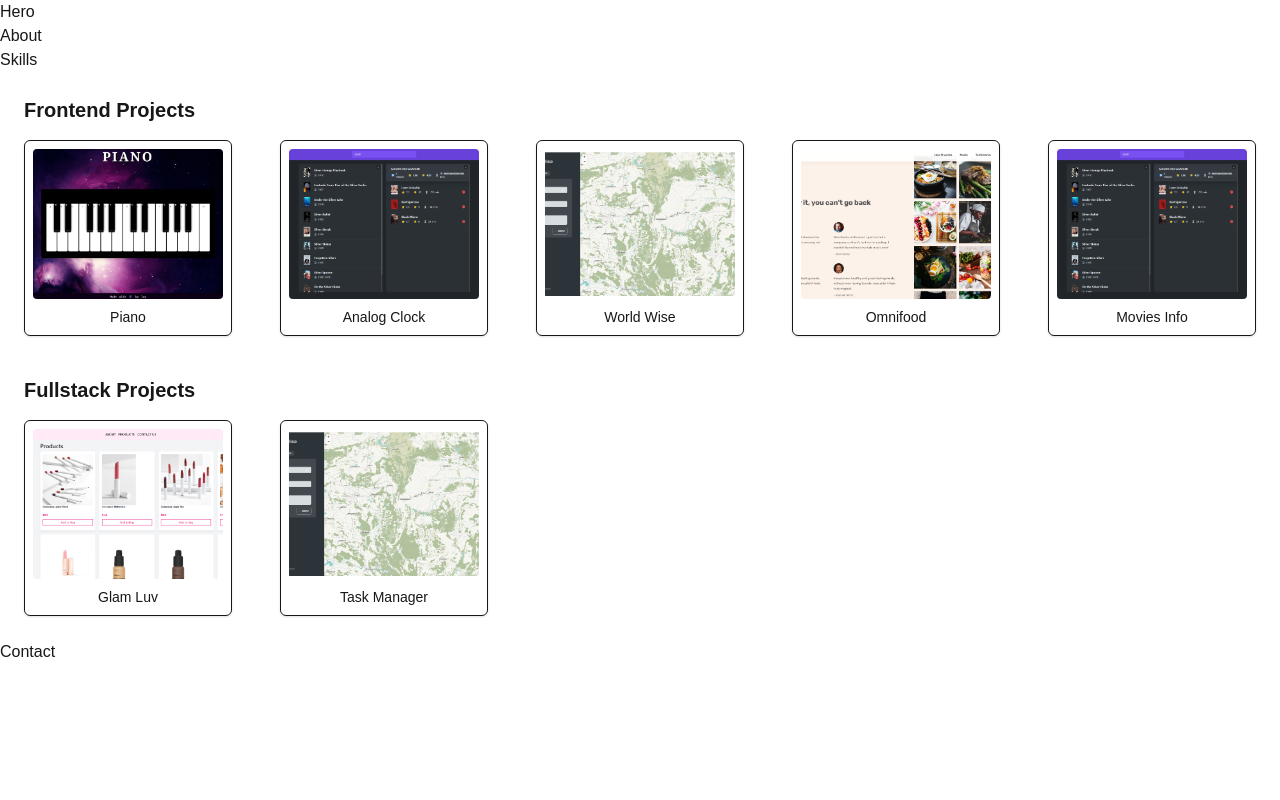
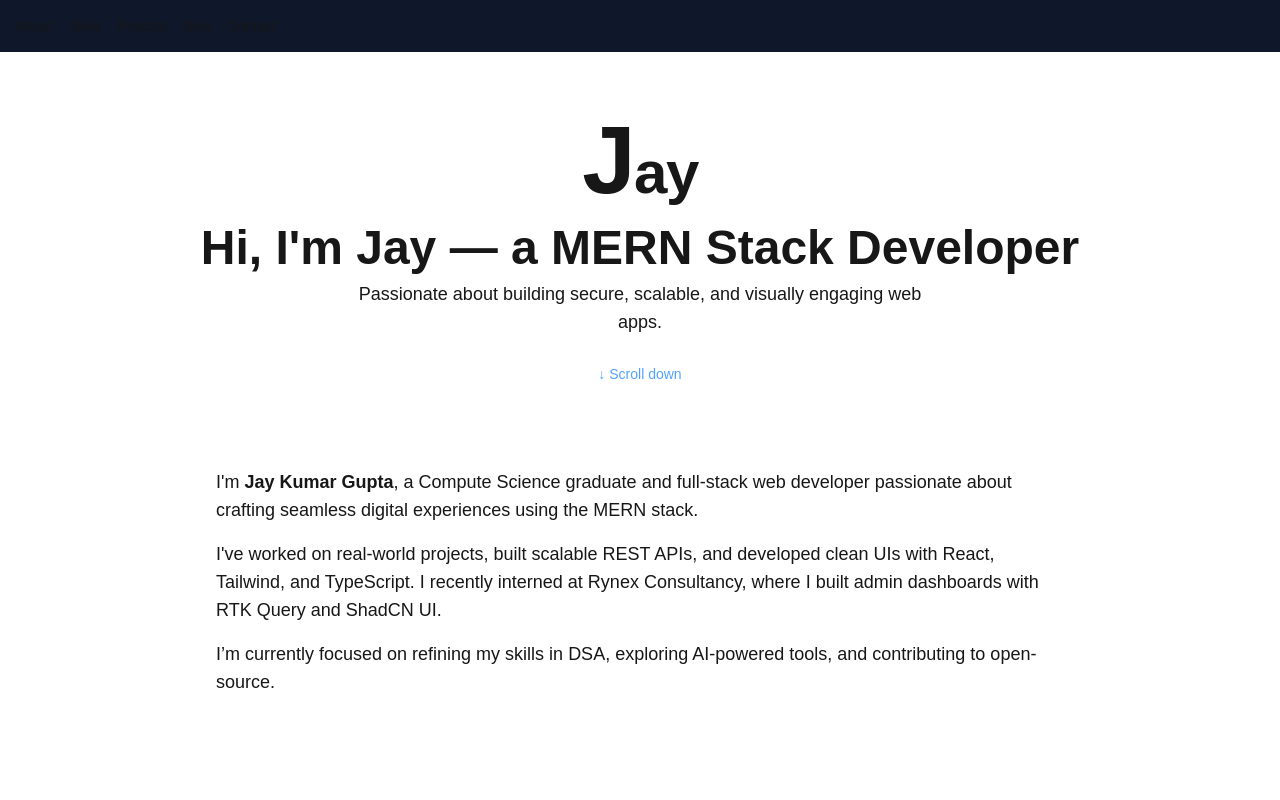
Before and after one commit to jayk-gupta/nextjs-portfolio, a Next.js app: page / in a window 1280 px wide. Shown: the top 800 px of the page. Built offline with nearby package versions, Linux system fonts and the light colour scheme.

Commit message:
create struc of hero section

```diff
--- a/src/app/components/HomePage/Hero.tsx
+++ b/src/app/components/HomePage/Hero.tsx
@@ -2,8 +2,47 @@ import React from 'react'
 
 function Hero() {
   return (
-    <div>Hero</div>
-  )
+    <section
+      id="hero"
+      className="relative flex flex-col items-center justify-center min-h-screen text-center px-6"
+    >
+      <div className="text-6xl font-bold tracking-tight">
+        <span className="text-primary text-8xl">J</span>ay
+      </div>
+      <h1 className="mt-4 text-4xl md:text-5xl font-semibold">
+        Hi, I'm Jay — a{" "}
+        <span className="text-gradient">MERN Stack Developer</span>
+      </h1>
+      <p className="mt-2 text-lg max-w-xl text-muted-foreground">
+        Passionate about building secure, scalable, and visually engaging web
+        apps.
+      </p>
+
+      <a
+        href="#about"
+        className="mt-8 animate-bounce text-sm text-blue-400 hover:underline"
+      >
+        ↓ Scroll down
+      </a>
+      <section id="about" className="py-20 px-6 max-w-4xl mx-auto text-left">
+
+
+        <p className="mb-4 text-lg text-muted-foreground">
+          I'm <strong>Jay Kumar Gupta</strong>, a Compute Science graduate and full-stack web developer passionate about crafting seamless digital experiences using the MERN stack.
+        </p>
+        <p className="mb-4 text-lg text-muted-foreground">
+          I've worked on real-world projects, built scalable REST APIs, and
+          developed clean UIs with React, Tailwind, and TypeScript. I recently
+          interned at Rynex Consultancy, where I built admin dashboards with RTK
+          Query and ShadCN UI.
+        </p>
+        <p className="mb-4 text-lg text-muted-foreground">
+          I’m currently focused on refining my skills in DSA, exploring
+          AI-powered tools, and contributing to open-source.
+        </p>
+      </section>
+    </section>
+  );
 }
 
 export default Hero
--- a/src/app/components/Navbar/Navbar.tsx
+++ b/src/app/components/Navbar/Navbar.tsx
@@ -1,11 +1,27 @@
-import React from 'react'
+import React from "react";
 
 function Navbar() {
   return (
-      <div>
-
+    <div className="bg-slate-900 p-4">
+      <ul className="flex gap-4 text-sm">
+        <li>
+          <a href="#about">About</a>
+        </li>
+        <li>
+          <a href="#skills">Skills</a>
+        </li>
+        <li>
+          <a href="#projects">Projects</a>
+        </li>
+        <li>
+          <a href="#blog">Blog</a>
+        </li>
+        <li>
+          <a href="#contact">Contact</a>
+        </li>
+      </ul>
     </div>
-  )
+  );
 }
 
-export default Navbar
+export default Navbar;
```
